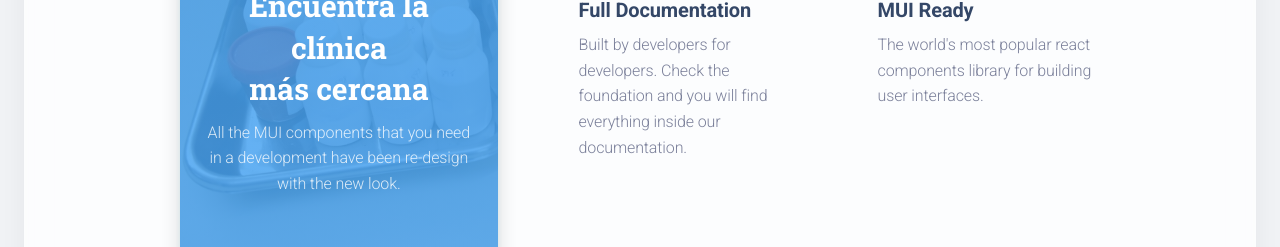
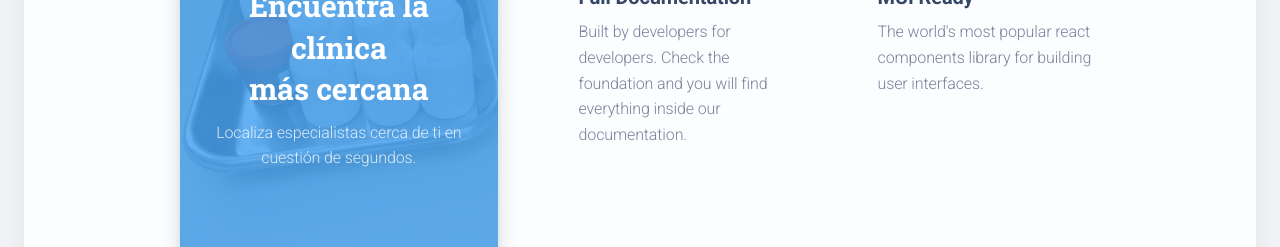
Before and after one commit to Agles-Av/chaqutonsito, a React (Create React App) app: page /presentation in a window 1280 px wide. Shown: the part 1080-1327 px from the top of the page. Built offline with nearby package versions, Linux system fonts and the light colour scheme.

Commit message:
Landing page modified

```diff
--- a/src/pages/Presentation/sections/Information.js
+++ b/src/pages/Presentation/sections/Information.js
@@ -47,7 +47,7 @@ function Information() {
                     más cercana
                   </>
                 }
-                description="All the MUI components that you need in a development have been re-design with the new look."
+                description="Localiza especialistas cerca de ti en cuestión de segundos."
               />
               <RotatingCardBack
                 image={bgBack}
```
